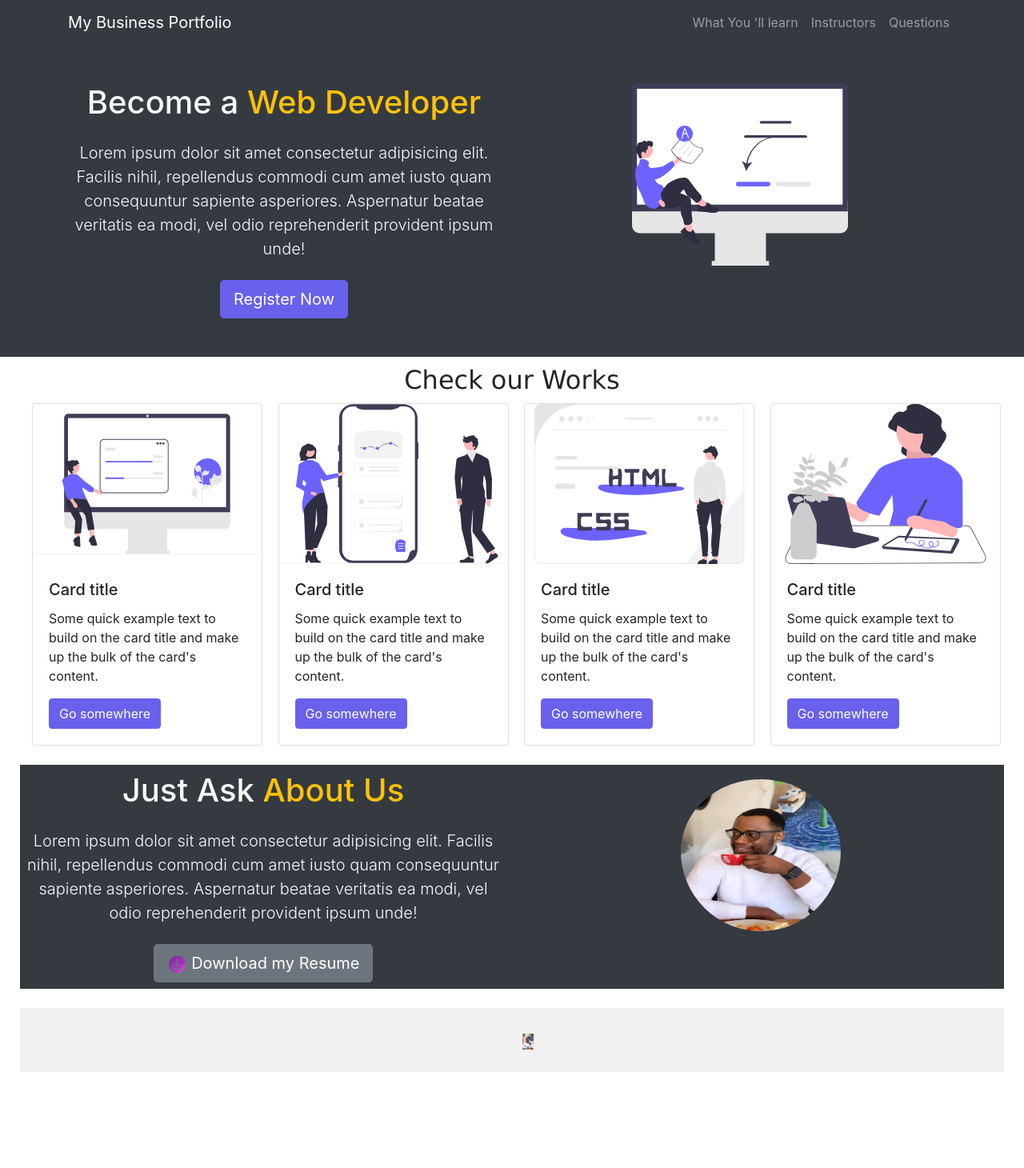
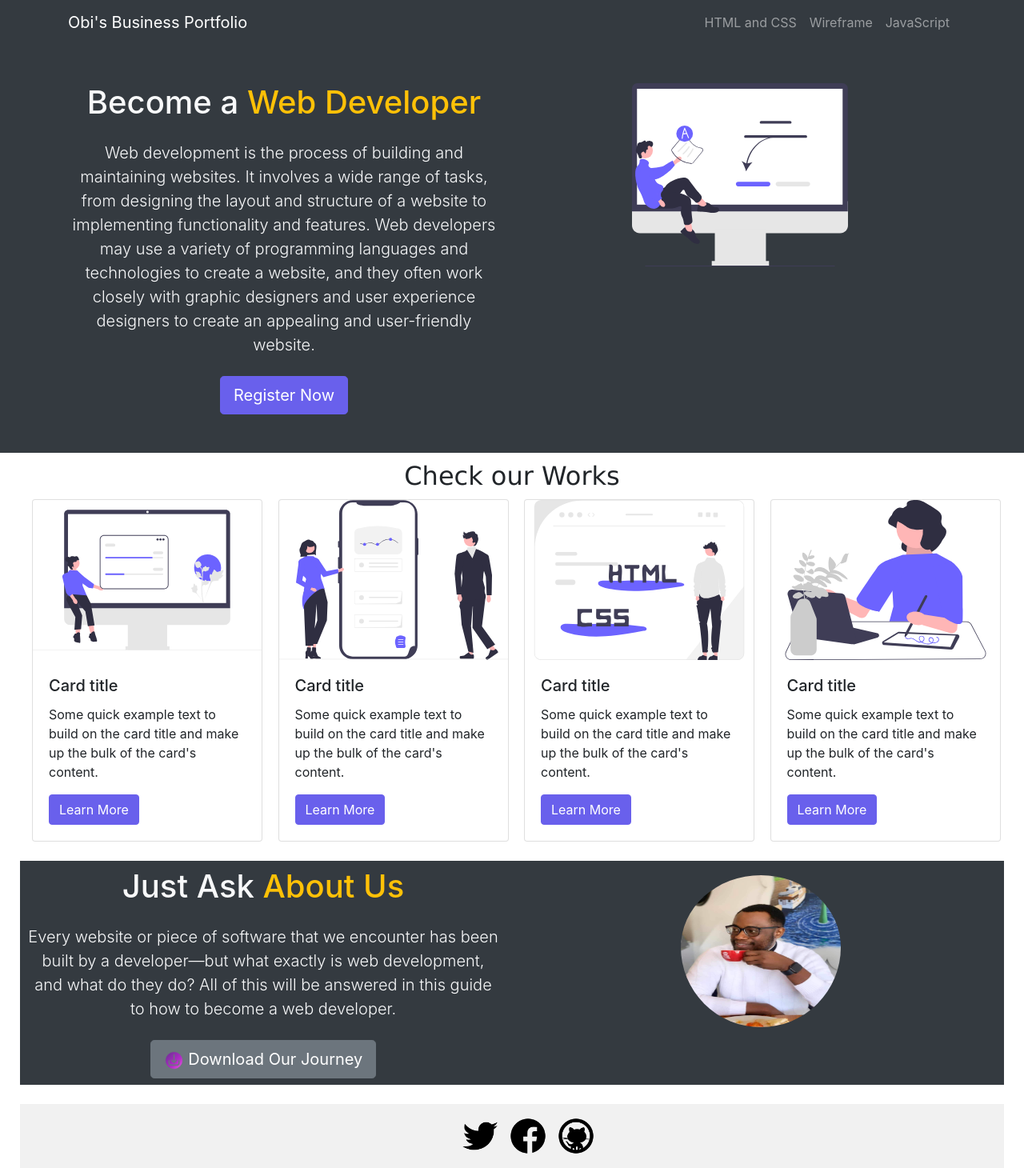
Before and after one commit to onanapower/Business-Portfolio-in-Bootstrap, a plain HTML site: page index.html in a window 1280 px wide. Shown: the whole page at 80% size. Before the commit the page ends 1366 px from the top, so only its background shows below. Drawn offline with nearby package versions, Linux system fonts and the light colour scheme.

Commit message:
read_me_update

```diff
--- a/index.html
+++ b/index.html
@@ -20,7 +20,7 @@
     <!-- Nav Bar -->
     <nav class="navbar navbar-expand-lg bg-dark navbar-dark">
       <div class="container">
-        <a href="#" class="navbar-brand">My Business Portfolio</a>
+        <a href="#" class="navbar-brand">Obi's Business Portfolio</a>
         <button
           class="navbar-toggler"
           type="button"
@@ -32,13 +32,13 @@
         <div class="collapse navbar-collapse" id="navmenu">
           <ul class="navbar-nav mr-auto">
             <li class="nav item">
-              <a href="#learn" class="nav-link">What You 'll learn</a>
+              <a href="#learn" class="nav-link">HTML and CSS</a>
             </li>
             <li class="nav item">
-              <a href="#instructors" class="nav-link">Instructors</a>
+              <a href="#instructors" class="nav-link">Wireframe</a>
             </li>
             <li class="nav item">
-              <a href="#questions" class="nav-link">Questions</a>
+              <a href="#questions" class="nav-link">JavaScript</a>
             </li>
           </ul>
         </div>
@@ -51,10 +51,7 @@
           <div class="col-lg-6 col-md-8 col-sm-12">
             <h1>Become a <span class="text-warning">Web Developer</span></h1>
             <p class="lead my-4">
-              Lorem ipsum dolor sit amet consectetur adipisicing elit. Facilis
-              nihil, repellendus commodi cum amet iusto quam consequuntur
-              sapiente asperiores. Aspernatur beatae veritatis ea modi, vel odio
-              reprehenderit provident ipsum unde!
+              Web development is the process of building and maintaining websites. It involves a wide range of tasks, from designing the layout and structure of a website to implementing functionality and features. Web developers may use a variety of programming languages and technologies to create a website, and they often work closely with graphic designers and user experience designers to create an appealing and user-friendly website.
             </p>
             <button class="lotus btn btn-primary btn-lg">Register Now</button>
           </div>
@@ -80,7 +77,7 @@
                 Some quick example text to build on the card title and make up
                 the bulk of the card's content.
               </p>
-              <a href="#" class="lotus btn btn-primary">Go somewhere</a>
+              <a href="#" class="lotus btn btn-primary">Learn More</a>
             </div>
           </div>
         </div>
@@ -94,7 +91,7 @@
                 Some quick example text to build on the card title and make up
                 the bulk of the card's content.
               </p>
-              <a href="#" class="lotus btn btn-primary">Go somewhere</a>
+              <a href="#" class="lotus btn btn-primary">Learn More</a>
             </div>
           </div>
         </div>
@@ -108,7 +105,7 @@
                 Some quick example text to build on the card title and make up
                 the bulk of the card's content.
               </p>
-              <a href="#" class="lotus btn btn-primary">Go somewhere</a>
+              <a href="#" class="lotus btn btn-primary">Learn More</a>
             </div>
           </div>
         </div>
@@ -122,7 +119,7 @@
         Some quick example text to build on the card title and make up
         the bulk of the card's content.
       </p>
-      <a href="#" class="lotus btn btn-primary">Go somewhere</a>
+      <a href="#" class="lotus btn btn-primary">Learn More</a>
     </div>
   </div>
 </div>
@@ -133,12 +130,11 @@
       <div class="col-lg-6 col-md-8 col-sm-12">
         <h1>Just Ask <span class="text-warning">About Us</span></h1>
         <p class="lead my-4">
-          Lorem ipsum dolor sit amet consectetur adipisicing elit. Facilis
-          nihil, repellendus commodi cum amet iusto quam consequuntur
-          sapiente asperiores. Aspernatur beatae veritatis ea modi, vel odio
-          reprehenderit provident ipsum unde!
+          Every website or piece of software that we encounter has been built by a developer—but what exactly is web development, and what do they do?
+
+All of this will be answered in this guide to how to become a web developer.
         </p>
-        <button class="btn btn-secondary btn-lg"><img height="25px" src="images/download.png"> Download my Resume</button>
+        <button class="btn btn-secondary btn-lg"><img height="25px" src="images/download.png"> Download Our Journey</button>
       </div>
       <div class="col-lg-6 col-md-8 col-sm-12">
         <img class="RoundAbout" src="images/Drink.jpeg" alt="" />
@@ -153,17 +149,17 @@
   <ul class="show-icon">
       <li>
         <a href="#">
-          <img src="">
+          <img src="images/twiticon.png" height="60px" class="p-1">
       </a>
     </li>
       <li>
         <a href="#">
-          <img src="images/Drink.jpeg" height="20px">
+          <img src="images/Fbicon.png" height="60px" class="p-1">
         </a>
       </li>
       <li>
         <a href="#">
-        <img src="">
+        <img src="images/Giticon.png" height="60px" class="p-1">
       </a>
     </li>
     </ul>
```
Also changed, not shown: images/Fbicon.png (added), images/Giticon.png (added), images/twiticon.png (added), 1 other file.
